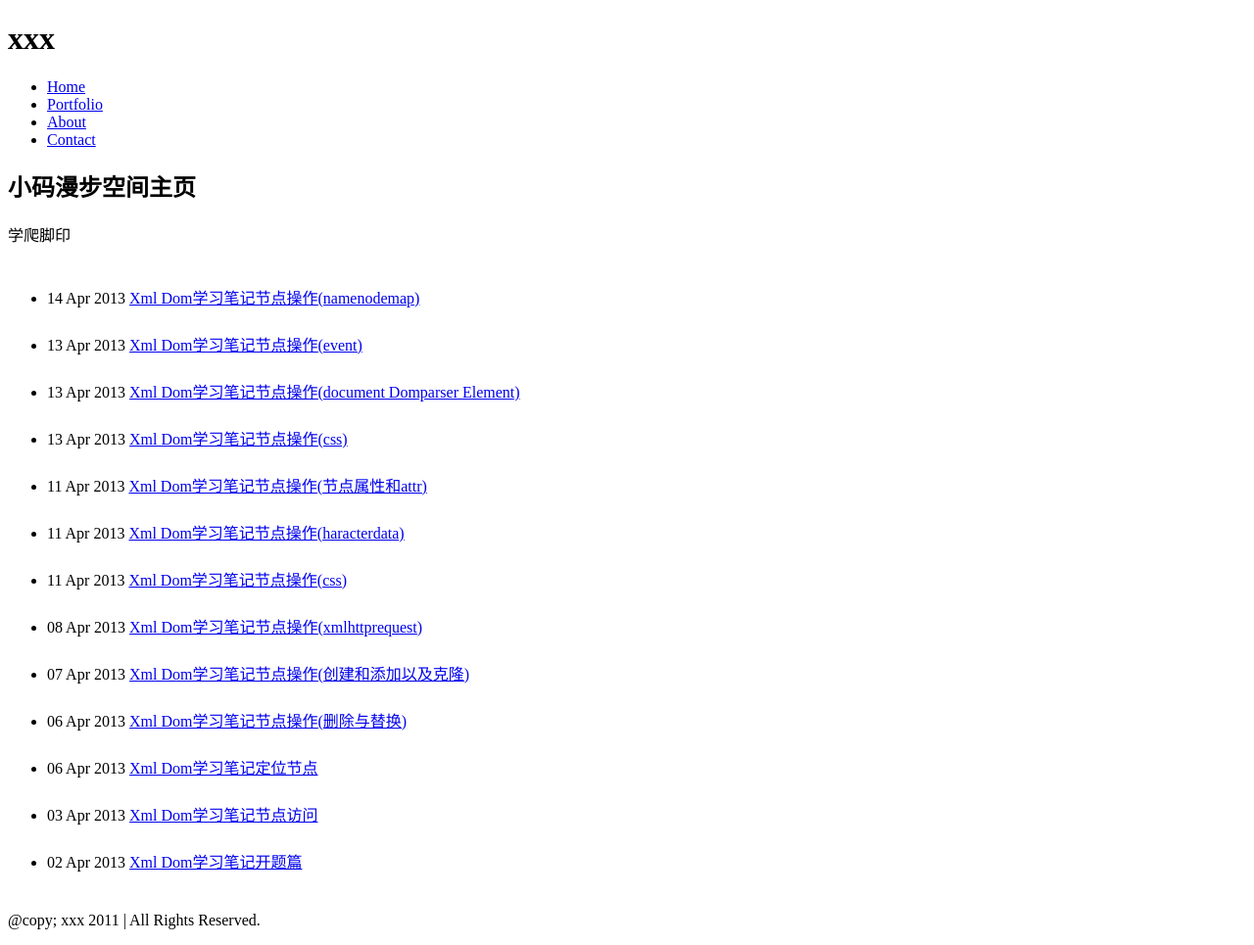
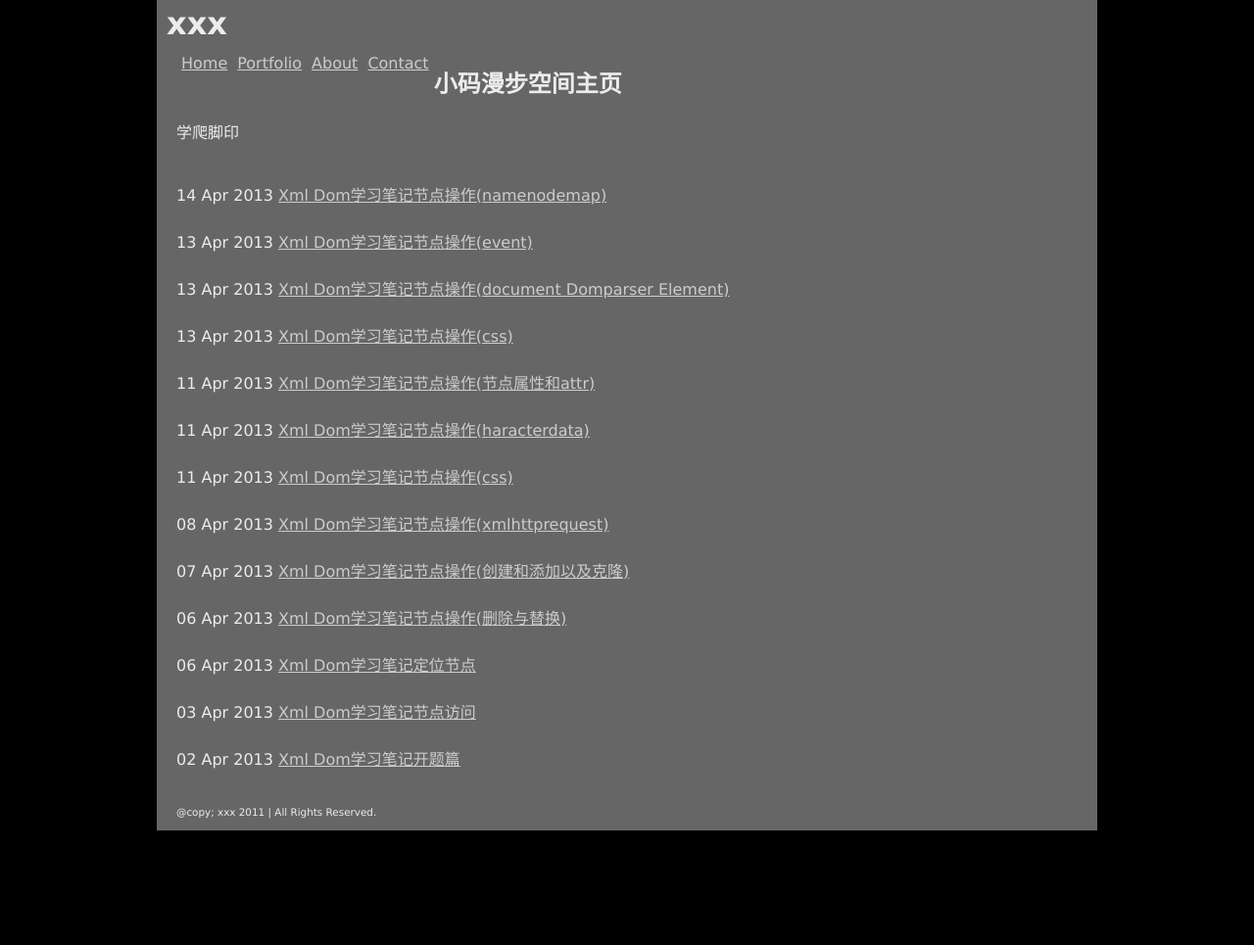
Before and after one commit to gocompile/blogsite, a Jekyll site: the page built from index.html, in a window 1280 px wide. Shown: the whole page at 98% size. Built offline with Jekyll 4.4.1, drawn with Linux system fonts in a browser that asks for light colours; Markdown is read by kramdown in place of the engine named in the settings; after the commit the page ends 900 px from its top, so only the background shows below that.

Commit message:
Update default.html

```diff
--- a/_layouts/default.html
+++ b/_layouts/default.html
@@ -6,7 +6,7 @@
     <title>
       {% if page.title %} {{ page.title }} | {% endif %} xxx
     </title>
-    <link rel="stylesheet" href="/css/styles.css" />
+    <link rel="stylesheet" href="/stylesheets/styles.css" />
   </head>
 
   <body>
```
